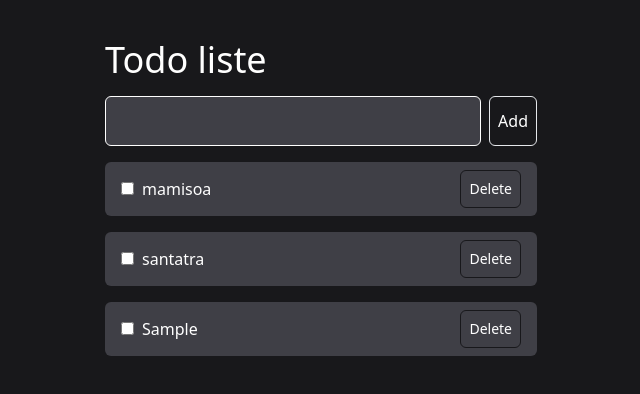
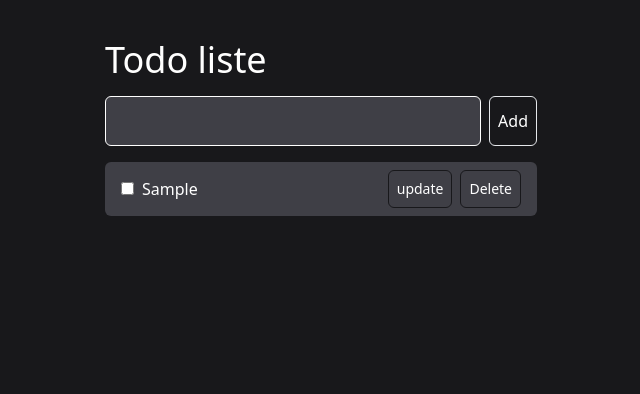
Before and after one commit to 97mams/todoReact, a React (Vite) app: page / in a window 1280 px wide. Both pictures are taken after typing "Sample" into the empty fields and a click on the button "Add". Shown: the top 394 px of the page, without its empty margins (319-959 px from the left). Built offline with nearby package versions, Linux system fonts and the light colour scheme.

Commit message:
feat update todo

```diff
--- a/src/App.jsx
+++ b/src/App.jsx
@@ -2,14 +2,15 @@ import { useState } from "react"
 
 function App() {
 
-  const [todos, setTodos] = useState([{ id: 1, name: "mamisoa", checked: false }, { id: 2, name: "santatra", checked: false }])
+  const [todos, setTodos] = useState([])
 
   const onAction = async (formData) => {
     const todo = formData.get('todo')
 
     setTodos([...todos, {
       id: Date.now(),
-      name: todo
+      name: todo,
+      completed: false
     }])
   }
 
@@ -24,6 +25,19 @@ function App() {
 
   const onDelete = (id) => {
     setTodos(todos.filter((todo) => todo.id !== id))
+  }
+
+  const onUpdate = async (formData) => {
+    setTodos(
+      todos.map((todo) => {
+        if (todo.id === formData.id) {
+          return { ...todo, ...formData.todoUpdate }
+        }
+        return todo
+      })
+    )
+    alert('update')
+
   }
 
   return (
@@ -43,7 +57,10 @@ function App() {
           todos.map((todo) => (
             <li
               key={todo.id}
+            >
+              <form
                 className="bg-zinc-700 px-4 py-2 flex items-center text-white rounded-md"
+                action={onUpdate}
               >
                 <span className="flex-1 flex gap-2 items-baseline">
                   <input
@@ -53,14 +70,30 @@ function App() {
                       checked: !todo.checked
                     })}
                   />
-                {todo.name}
+                  <input type="number" hidden name="id" defaultValue={todo.id} />
+                  <input
+                    type="text"
+                    defaultValue={todo.name}
+                    name="todoUpdate"
+                    disabled={todo.checked}
+                    className="bg-zinc-700 outline-none" />
                 </span>
+                <div className="flex gap-2">
+                  <button
+                    className="border border-zinc-900 rounded-md p-2 text-sm"
+                    type="submit"
+                    disabled={todo.checked}
+                  >
+                    update
+                  </button>
                   <button
                     className="border border-zinc-900 rounded-md p-2 text-sm"
                     onClick={() => onDelete(todo.id)}
                   >
                     Delete
                   </button>
+                </div>
+              </form>
             </li>
           ))
         }
```
Lines whose indentation alone changed are shown as unchanged.
